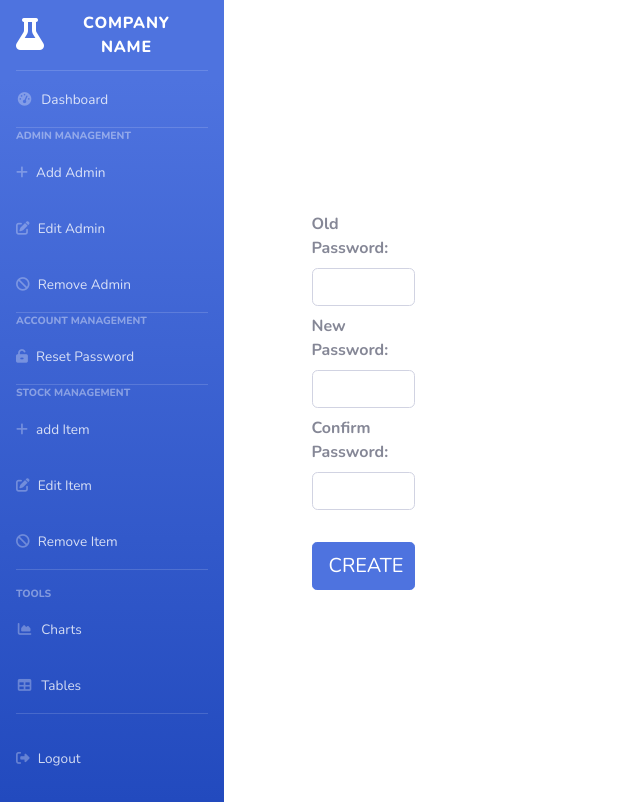
After one commit to stevenj2019/web-store, a Flask app: page /reset-password in a window 1280 px wide. The commit adds this page. Shown: the whole page, without its empty margins (0-640 px from the left). Run offline with Flask 2, Linux system fonts and the light colour scheme; the visitor is signed in with stand-in values (Sample User, id 1); data comes from the database, SQL or seed files in the repository; some libraries are stand-ins or nearby versions.

Commit message:
reset password function

```diff
--- a/requirements.txt
+++ b/requirements.txt
@@ -15,6 +15,7 @@ itsdangerous==1.1.0
 Jinja2==2.11.2
 MarkupSafe==1.1.1
 pycparser==2.20
+PyMySQL==0.10.0
 six==1.15.0
 SQLAlchemy==1.3.19
 visitor==0.1.3
--- a/src/application/forms.py
+++ b/src/application/forms.py
@@ -20,5 +20,6 @@ class AdminForm(FlaskForm):
 
 class ResetPasswordForm(FlaskForm):
     old_password = PasswordField('Old Password:', validators=[DataRequired()])
-    new_password = PasswordField('New Password:', validators=[DataRequired(), EqualTo('confirm', message='Password must match')])
-    confirm = PasswordField('Confirm Password:', validators=[DataRequired()])
+    new_password = PasswordField('New Password:', validators=[DataRequired(), EqualTo('confirm_password', message='Password must match')])
+    confirm_password = PasswordField('Confirm Password:', validators=[DataRequired()])
+    submit = SubmitField('')
--- a/src/application/models.py
+++ b/src/application/models.py
@@ -10,5 +10,5 @@ class Admin(db.Model, UserMixin):
     level = db.Column(db.String(10), nullable = False)
 
 @login_manager.user_loader
-def load_user(user):
-    return User.get(user)
+def load_user(id):
+    return Admin.query.get(int(id))
--- a/src/application/routes.py
+++ b/src/application/routes.py
@@ -2,7 +2,7 @@ from flask import render_template, redirect, url_for, request
 from flask_login import login_user, current_user, logout_user, login_required
 from application.models import Admin
 from application.forms import AdminLoginForm, AdminForm, ResetPasswordForm
-from application import app
+from application import app, bcrypt, db
 
 @app.route('/admin', methods=['GET', 'POST'])
 def adm_login():
@@ -10,8 +10,8 @@ def adm_login():
     if form.validate_on_submit():
         admin = Admin.query.filter_by(email=form.email.data).first()
         if admin and bcrypt.check_password_hash(admin.password, form.password.data):
-            login_user(user)
-            return redirect(url_for('adm-home'))
+            login_user(admin)
+            return redirect(url_for('adm_home'))
         else:
             print(form.errors)
     return render_template('adminlogin.html', form=form)
@@ -39,7 +39,7 @@ def adm_new_admin():
         print(form.errors)
     return render_template('adminform.html', form = form, title = "New Admin", form_title ="Create a New Admin User")
 
-@app.route('reset-password')
+@app.route('/reset-password', methods=['GET', 'POST'])
 def adm_password_reset():
     form = ResetPasswordForm()
     admin = Admin.query.filter_by(id=current_user.id).first()
@@ -47,8 +47,6 @@ def adm_password_reset():
         if admin and bcrypt.check_password_hash(admin.password, form.old_password.data):
             admin.password = bcrypt.generate_password_hash(form.new_password.data)
             db.session.commit()
-        else:
-            form.errors.append('incorrect password supplied')
     else:
         print(form.errors)
     return render_template('resetpassword.html', form = form, title="Reset Password")
--- /dev/null
+++ b/src/application/templates/resetpassword.html
@@ -0,0 +1,27 @@
+{% from "_formhelpers.html" import render_field %}
+{% extends "template.html" %}
+{% block title %}
+   {{ title }}
+{% endblock %}
+{% block content %}
+    <div class="container h-100">
+        <div class="row h-100 justify-content-center align-items-center">
+            <div class="col-10 col-md-8 col-lg-6">
+                <form method="POST">
+                    <h1>{{ form_title }}</h1>
+                    {{ form.hidden_tag() }}
+                    <div class="form-label-group">
+                        {{ render_field(form.old_password, class='form-control') }}
+                    </div>
+                    <div class="form-label-group">
+                        {{ render_field(form.new_password, class='form-control') }}
+                    </div>
+                    <div class="form-label-group">
+                        {{ render_field(form.confirm_password, class='form-control') }}
+                    </div>
+                    {{ render_field(form.submit, class="btn btn-lg btn-primary btn-block text-uppercase", value="Create") }}
+                </form>
+            </div>
+        </div>
+    </div>
+{% endblock %}
--- a/src/application/templates/template.html
+++ b/src/application/templates/template.html
@@ -85,7 +85,7 @@
                 </li>
                 <hr class="sidebar-divider">
                 <li class="nav-item">
-                    <a class="nav-link" href="#" data-toggle="modal" data-target="#logoutModal">
+                    <a class="nav-link" href="{{url_for('adm_logout')}}" data-toggle="modal" data-target="#logoutModal">
                     <i class="fas fa-sign-out-alt"></i>
                     <span>Logout</span></a>
                 </li>
```
Also changed, not shown: src/setup.py (added, +21 -0 lines), 1 other file.
